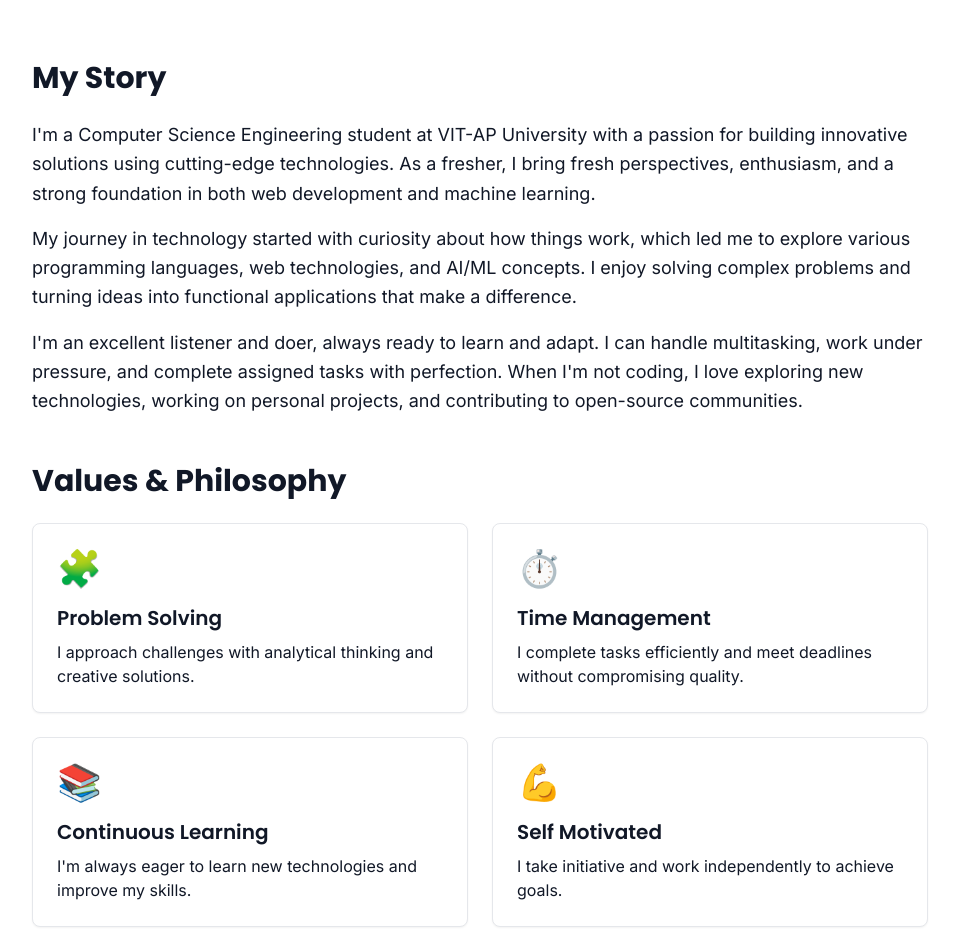
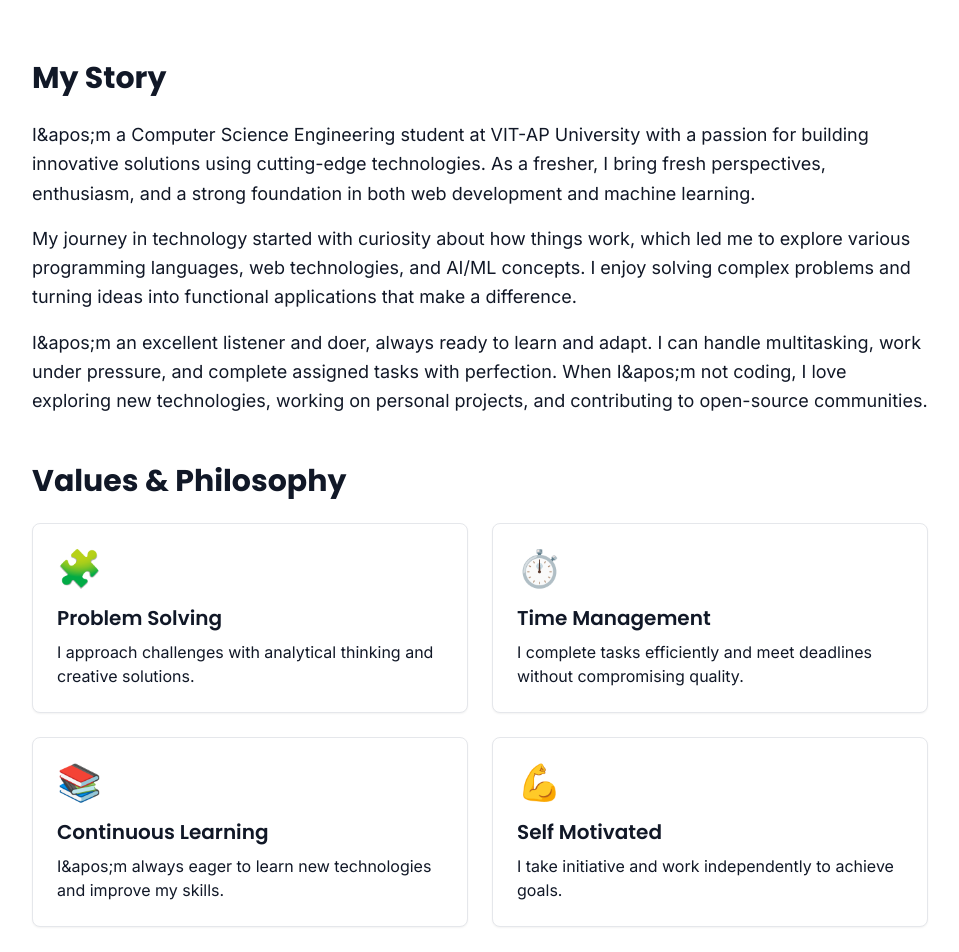
Before and after one commit to Sai-Naman-Gangiredla/PORTFOLIO, a Next.js app: page /about in a window 1280 px wide. Shown: the part 960-1912 px from the top of the page, without its empty margins (160-1119 px from the left). Built offline with nearby package versions, Linux system fonts and the light colour scheme.

Commit message:
Fix remaining unescaped apostrophes

```diff
--- a/src/components/about/AboutContent.tsx
+++ b/src/components/about/AboutContent.tsx
@@ -76,7 +76,7 @@ export default function AboutContent() {
             <h2 className="text-3xl font-heading font-bold mb-6">Beyond Academics</h2>
             <Card className="p-6 hover:shadow-lg transition-shadow space-y-4">
               <p className="text-foreground/80 leading-relaxed">
-                Outside the lab, I'm heavily involved in event management and community initiatives.
+                Outside the lab, I&apos;m heavily involved in event management and community initiatives.
                 I have hosted and coordinated three flagship college events, owning everything from
                 concept and branding to schedules, budgets, and on-stage hosting.
               </p>
--- a/src/components/contact/ContactInfo.tsx
+++ b/src/components/contact/ContactInfo.tsx
@@ -112,7 +112,7 @@ export default function ContactInfo() {
         <p className="text-sm text-foreground/60">
           I&apos;m always open to discussing new projects, creative ideas, internships, or entry-level opportunities.
           As a fresher, I bring enthusiasm, fresh perspectives, and a strong foundation in modern technologies.
-          Let's connect and explore how we can work together!
+          Let&apos;s connect and explore how we can work together!
         </p>
       </Card>
     </div>
--- a/src/data/personal.ts
+++ b/src/data/personal.ts
@@ -5,9 +5,9 @@ export const personalInfo = {
   phone: "+91 7288090320",
   location: "Visakhapatnam, India",
   bio: [
-    "I'm a Computer Science Engineering student at VIT-AP University with a passion for building innovative solutions using cutting-edge technologies. As a fresher, I bring fresh perspectives, enthusiasm, and a strong foundation in both web development and machine learning.",
+    "I&apos;m a Computer Science Engineering student at VIT-AP University with a passion for building innovative solutions using cutting-edge technologies. As a fresher, I bring fresh perspectives, enthusiasm, and a strong foundation in both web development and machine learning.",
     "My journey in technology started with curiosity about how things work, which led me to explore various programming languages, web technologies, and AI/ML concepts. I enjoy solving complex problems and turning ideas into functional applications that make a difference.",
-    "I'm an excellent listener and doer, always ready to learn and adapt. I can handle multitasking, work under pressure, and complete assigned tasks with perfection. When I'm not coding, I love exploring new technologies, working on personal projects, and contributing to open-source communities."
+    "I&apos;m an excellent listener and doer, always ready to learn and adapt. I can handle multitasking, work under pressure, and complete assigned tasks with perfection. When I&apos;m not coding, I love exploring new technologies, working on personal projects, and contributing to open-source communities."
   ],
   tagline: "Building innovative solutions with code, creativity, and continuous learning",
   socialLinks: {
@@ -29,7 +29,7 @@ export const personalInfo = {
     },
     {
       title: "Continuous Learning",
-      description: "I'm always eager to learn new technologies and improve my skills.",
+      description: "I&apos;m always eager to learn new technologies and improve my skills.",
       icon: "📚",
     },
     {
```
